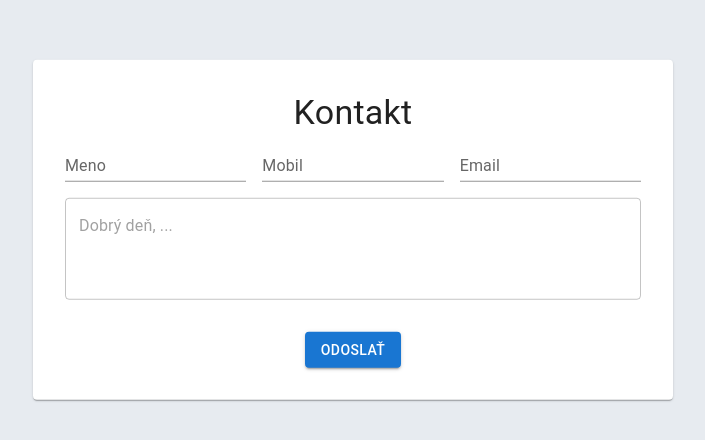
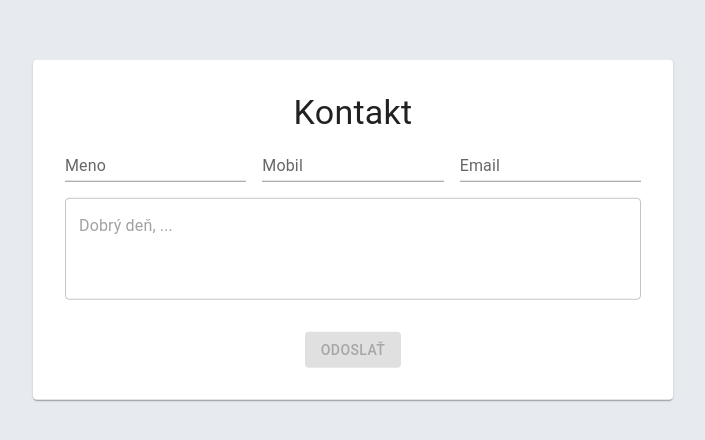
Before and after one commit to majko96/simple-contact-form-react, a React (Create React App) app: page / in a window 1280 px wide. Shown: the part 170-610 px from the top of the page, without its empty margins (287-992 px from the left). Built offline with nearby package versions, Linux system fonts and the light colour scheme.

Commit message:
button disable if formnik has errors

```diff
--- a/package.json
+++ b/package.json
@@ -5,6 +5,9 @@
   "dependencies": {
     "@mui/material": "^5.10.10",
     "@mui/styles": "^5.10.10",
+    "@emotion/core": "^11.0.0",
+    "@emotion/react": "^11.8.2",
+    "@emotion/styled": "^11.8.1",
     "@testing-library/jest-dom": "^5.16.5",
     "@testing-library/react": "^13.4.0",
     "@testing-library/user-event": "^13.5.0",
--- a/src/components/ContactForm/ContactForm.jsx
+++ b/src/components/ContactForm/ContactForm.jsx
@@ -54,10 +54,22 @@ export default function ContactForm() {
         if (Object.keys(formik.errors).length !== 0) {
             setNotExistEmail(false)
             setIsSent(false);
+        }
+        if (formik.values.message === '' ) {
             setIsDisabled(true);
             return;
         }
-        setIsDisabled(false)
+
+        if (formik.errors.hasOwnProperty('email') && formik.values.mobile === '') {
+            setIsDisabled(true);
+            return;
+        }
+        if (formik.errors.hasOwnProperty('mobile') && formik.values.email === '') {
+            setIsDisabled(true);
+            return;
+        }
+
+        setIsDisabled(false);
     }, [formik.errors]);
 
     return (
```
